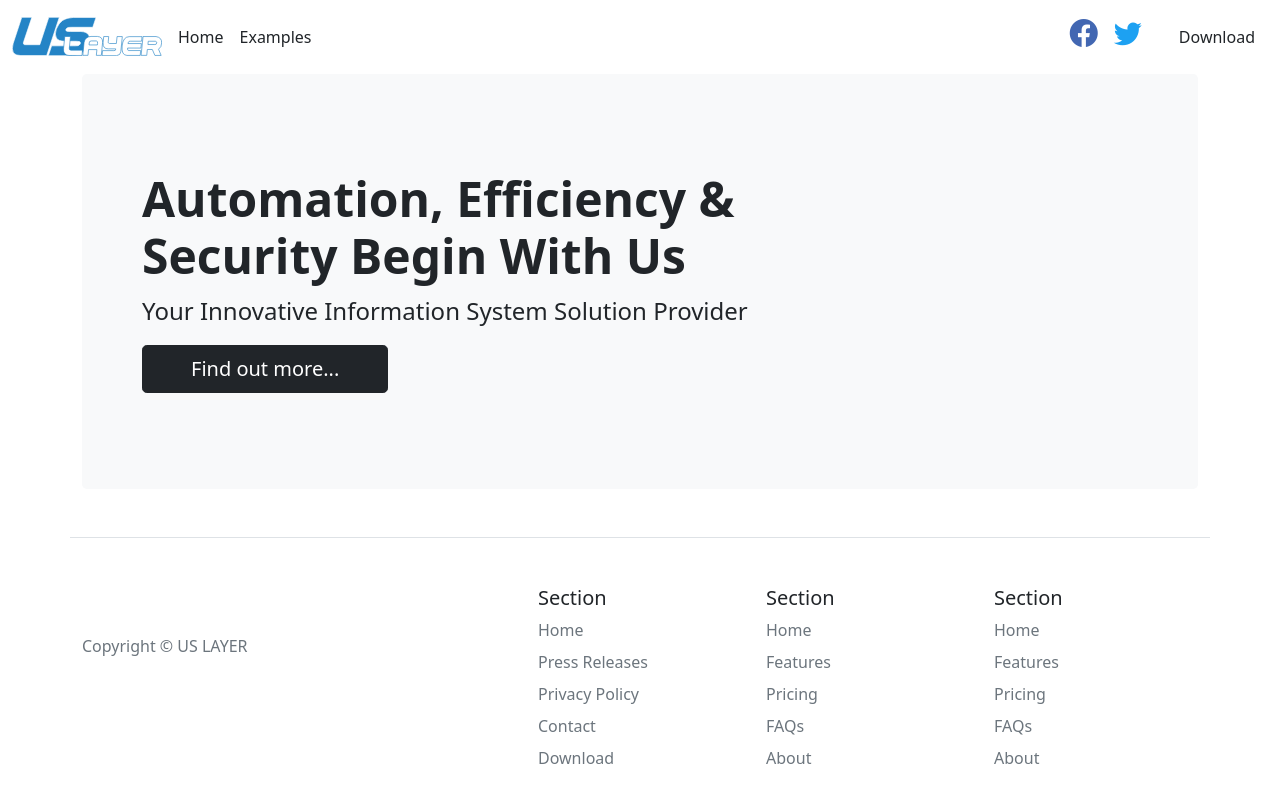
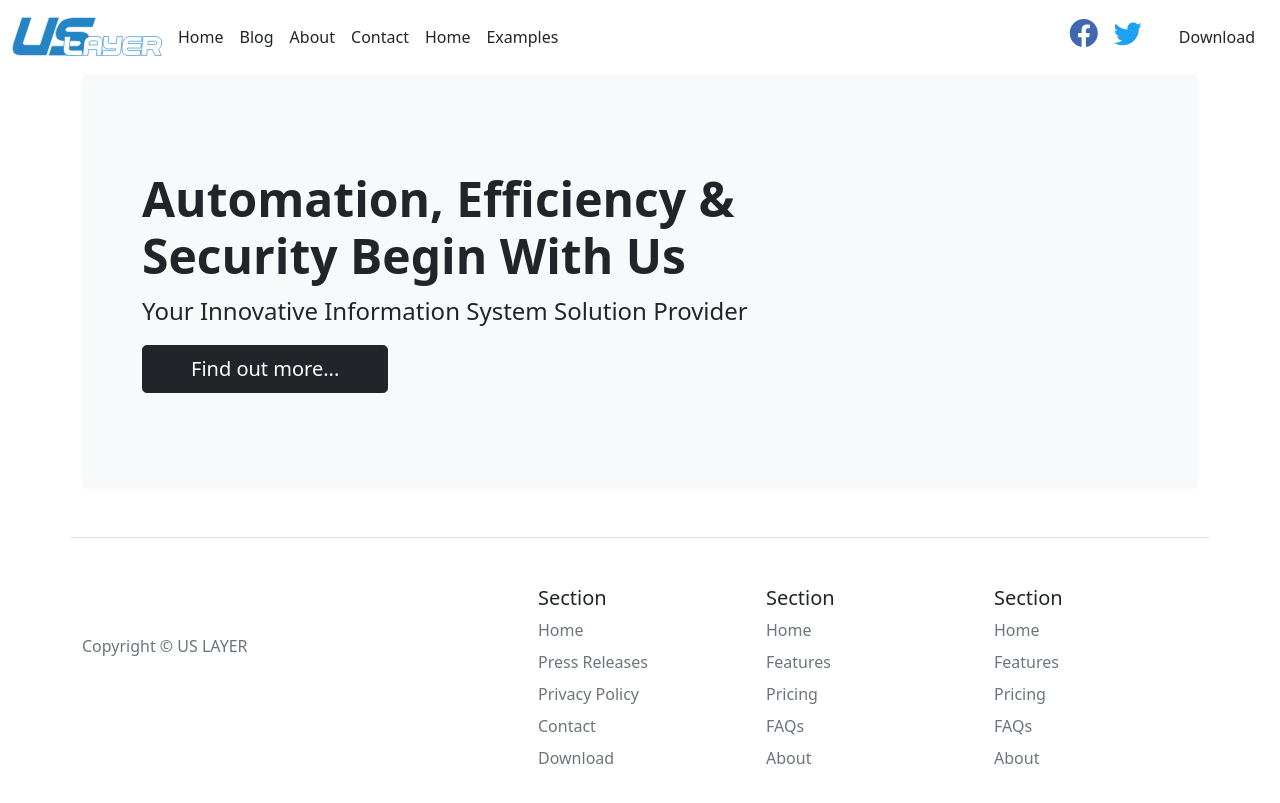
Before and after one commit to uslayer/uslayer.github.io, a Jekyll site: the page built from index.html, in a window 1280 px wide. Shown: the top 803 px of the page. Built offline with Jekyll 4.4.1, drawn with Linux system fonts in a browser that asks for light colours; the list of posts is cut into pages by our own code.

Commit message:
Update nav.html

```diff
--- a/_includes/nav.html
+++ b/_includes/nav.html
@@ -13,6 +13,15 @@
 
     <div class="navbar-collapse collapse" id="bdNavbar" style="font-weight:500;">
       <ul class="navbar-nav flex-row flex-wrap bd-navbar-nav pt-2 py-md-0">
+
+        {% for item in site.data.menus.topmenu %}
+          <li class="nav-item col-6 col-md-auto">
+            <a href="{% unless item.external %}{{site.baseurl}}/{% endunless %}{{item.url}}" class="nav-link p-2 active text-dark" alt="{{item.title}}">{{item.title}}</a>
+          </li>
+        {% endfor %}
+
+
+
         <li class="nav-item col-6 col-md-auto">
           <a class="nav-link p-2 active text-dark" aria-current="true" href="{{site.baseurl}}">Home</a>
         </li>
```
